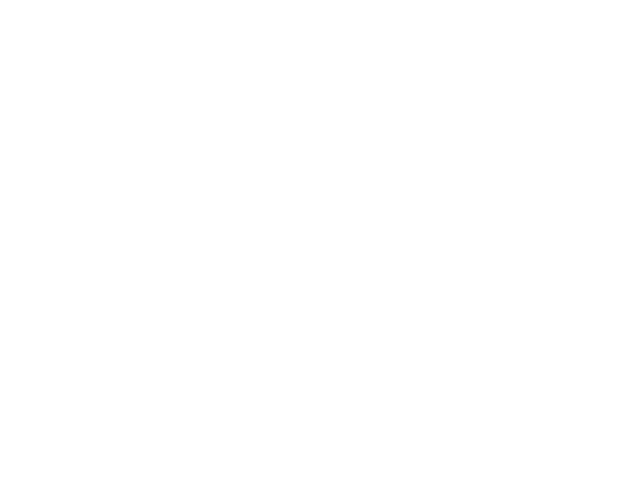
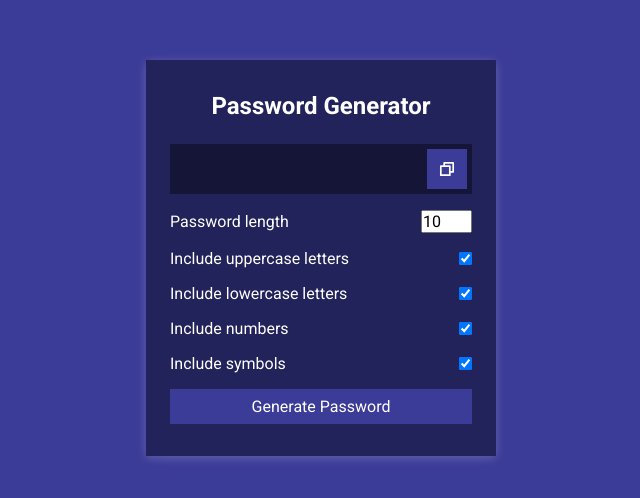
Before and after one commit to endersonlg/50project50days, a React (Create React App) app: page /project/31 in a window 1280 px wide. Before the commit this address had no page. Shown: the part 142-640 px from the top of the page, without its empty margins (319-959 px from the left). Built offline with nearby package versions, Linux system fonts and the light colour scheme.

Commit message:
project 31

```diff
--- a/src/Routes/index.tsx
+++ b/src/Routes/index.tsx
@@ -30,6 +30,7 @@ import { Project27 } from '../pages/Project27'
 import { Project28 } from '../pages/Project28'
 import { Project29 } from '../pages/Project29'
 import { Project30 } from '../pages/Project30'
+import { Project31 } from '../pages/Project31'
 
 
 export function Routes () {
@@ -66,6 +67,7 @@ export function Routes () {
       <Route path='project/28' element={<Project28/>}/>
       <Route path='project/29' element={<Project29/>}/>
       <Route path='project/30' element={<Project30/>}/>
+      <Route path='project/31' element={<Project31/>}/>
     </Switch>
   )
 }
--- /dev/null
+++ b/src/pages/Project31/index.tsx
@@ -0,0 +1,128 @@
+import { Copy } from "phosphor-react";
+import { useState } from "react";
+import { ContainerProject31, Result, Settings } from "./styles";
+
+interface Options{
+  length:number;
+  haveUppercase:boolean;
+  haveLowercase:boolean;
+  haveNumbers:boolean;
+  haveSymbols:boolean;
+}
+
+const defaultOptions:Options = {
+  length:10,
+  haveNumbers:true,
+  haveSymbols:true,
+  haveUppercase:true,
+  haveLowercase:true
+}
+
+export function Project31(){
+  const [options,setOptions] = useState<Options>(defaultOptions)
+  const [newPassword,setNewPassword] = useState<string|null>(null)
+
+  function generateNewPassword(){
+    const uppercase = 'ABCDEFGHIJKLMNOPQRSTUVWXYZ';
+    const lowercase = 'abcdefghijklmnopqrstuvwxyz'
+    const numbers = '0123456789'
+    const symbols = '!@#$%&*'
+
+    let characters = ''
+
+    if(options.haveUppercase){
+       characters = characters.concat(uppercase)
+    }
+
+    if(options.haveLowercase){
+      characters = characters.concat(lowercase)
+    }
+
+    if(options.haveNumbers){
+      characters = characters.concat(numbers)
+    }
+
+    if(options.haveSymbols){
+      characters = characters.concat(symbols)
+    }
+
+    let password = '';
+
+    for (let i = 0; i < options.length; i++) {
+      const j = Math.floor(Math.random() * characters.length);
+      password += characters[j];
+    }
+
+    setNewPassword(password)
+  }
+
+  function copyPassword() {
+    if(newPassword){
+      navigator.clipboard.writeText(newPassword);
+      alert('Password copied to clipboard!')
+    }
+  }
+
+  return (
+    <ContainerProject31>
+      <div>
+        <h2>Password Generator</h2>
+        <Result>
+          <span>{newPassword}</span>
+          <button type="button" onClick={copyPassword}>
+            <Copy size={18} weight="bold" />
+          </button>
+        </Result>
+        <Settings onSubmit={generateNewPassword}>
+          <div>
+            <label>Password length</label>
+            <input type="number"
+              max={20}
+              min={4}
+              onChange={e=>setOptions(state=>({...state,length:Number(e.target.value)}))}
+              value={options.length}
+            />
+          </div>
+          <div>
+            <label>Include uppercase letters</label>
+            <input
+              type="checkbox"
+              onChange={e=>setOptions(state=>({...state,haveUppercase:e.target.checked}))}
+              checked={options.haveUppercase}
+            />
+          </div>
+          <div>
+            <label>Include lowercase letters</label>
+            <input
+              type="checkbox"
+              onChange={e=>setOptions(state=>({...state,haveLowercase:e.target.checked}))}
+              checked={options.haveLowercase}
+            />
+          </div>
+          <div>
+            <label>Include numbers</label>
+            <input
+              type="checkbox"
+              onChange={e=>setOptions(state=>({...state,haveNumbers:e.target.checked}))}
+              checked={options.haveNumbers}
+            />
+          </div>
+          <div>
+            <label>Include symbols</label>
+            <input
+              type="checkbox"
+              onChange={e=>setOptions(state=>({...state,haveSymbols:e.target.checked}))}
+              checked={options.haveSymbols}
+            />
+          </div>
+          <button
+            type="button"
+            onClick={generateNewPassword}
+          >
+            Generate Password
+          </button>
+        </Settings>
+      </div>
+    </ContainerProject31>
+  )
+}
--- /dev/null
+++ b/src/pages/Project31/styles.ts
@@ -0,0 +1,93 @@
+import styled from "styled-components";
+
+export const ContainerProject31 = styled.div`
+  width: 100%;
+  height: 100%;
+
+  display: flex;
+  align-items: center;
+  justify-content: center;
+
+  background-color: #3b3b98;
+  padding:24px;
+
+  >div{
+    width:350px;
+    padding:32px 24px;
+
+    background-color: #23235b;
+    box-shadow: 0px 2px 10px rgba(255, 255, 255, 0.2);
+
+    h2{
+      text-align: center;
+      color: #fff;
+      margin-bottom: 24px;
+    }
+  }
+`
+
+export const Result = styled.div`
+  height: 50px;
+
+  padding:12px 5px 12px 12px;
+  display: flex;
+  align-items: center;
+  justify-content: space-between;
+  gap:8px;
+
+  background-color: rgba(0,0,0,0.4);
+
+  margin-bottom:16px;
+
+  span{
+    font-size: 18px;
+    color: #fff;
+  }
+
+  button{
+    display: flex;
+    align-items: center;
+    justify-content: center;
+    background-color:#3b3b98;
+    width: 40px;
+    height: 40px;
+    color: #fff;
+
+    transition: filter 0.2s ease-in-out;
+
+    &:hover{
+      filter: brightness(0.92);
+    }
+  }
+`
+
+export const Settings = styled.div`
+  display: flex;
+  flex-direction: column;
+  gap: 16px;
+
+  >div{
+    display: flex;
+    justify-content: space-between;
+    align-items: center;
+
+    label{
+      color: #fff;
+    }
+
+    input:focus{
+      outline: none;
+    }
+  }
+
+  button{
+    background-color: #3b3b98;
+    padding:8px 12px;
+    color: #fff;
+    transition: filter 0.2s ease-in-out;
+
+    &:hover{
+      filter: brightness(0.92);
+    }
+  }
+`
--- a/src/pages/_ListProject/index.tsx
+++ b/src/pages/_ListProject/index.tsx
@@ -96,6 +96,9 @@ export function ListProject(){
           <li>
             <Link to="project/30">Project 30</Link>
           </li>
+          <li>
+            <Link to="project/31">Project 31</Link>
+          </li>
         </ul>
       </nav>
     </ContainerListProjects>
```
